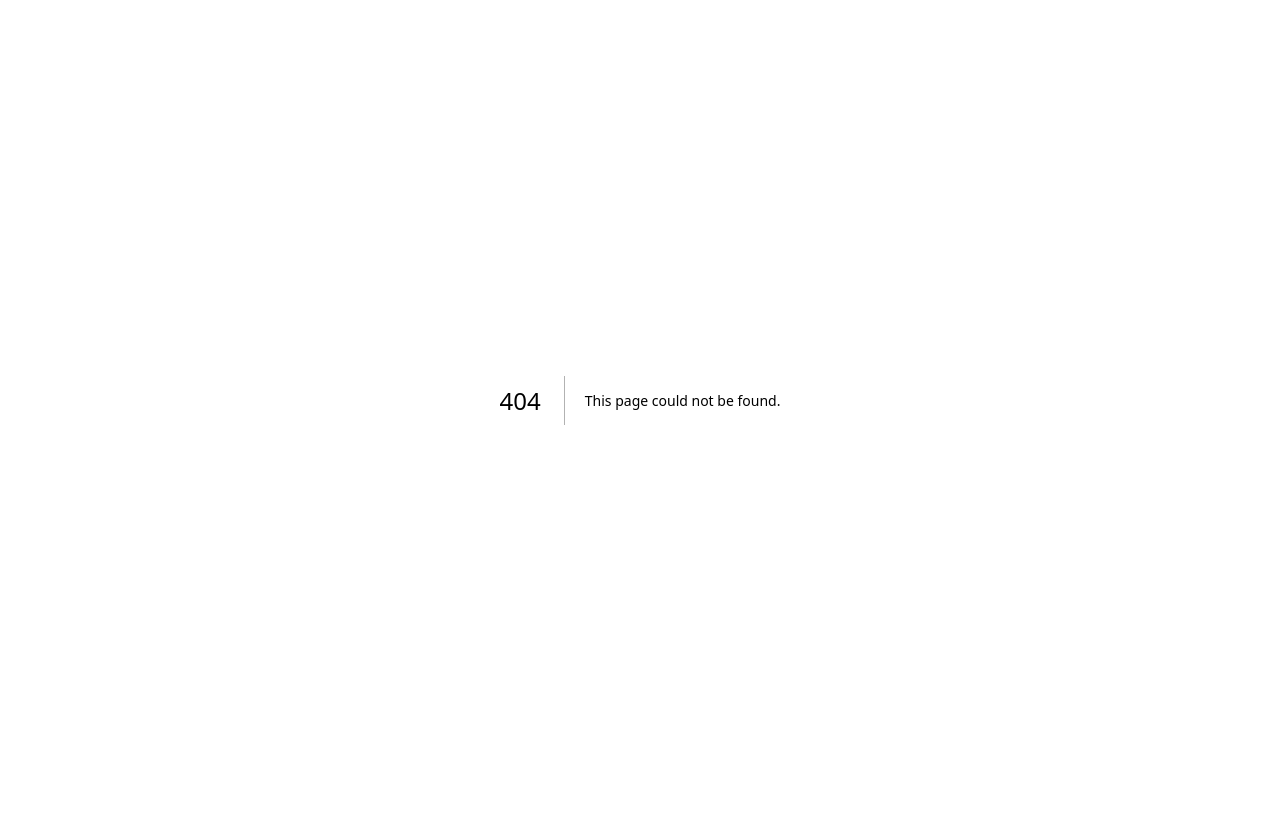
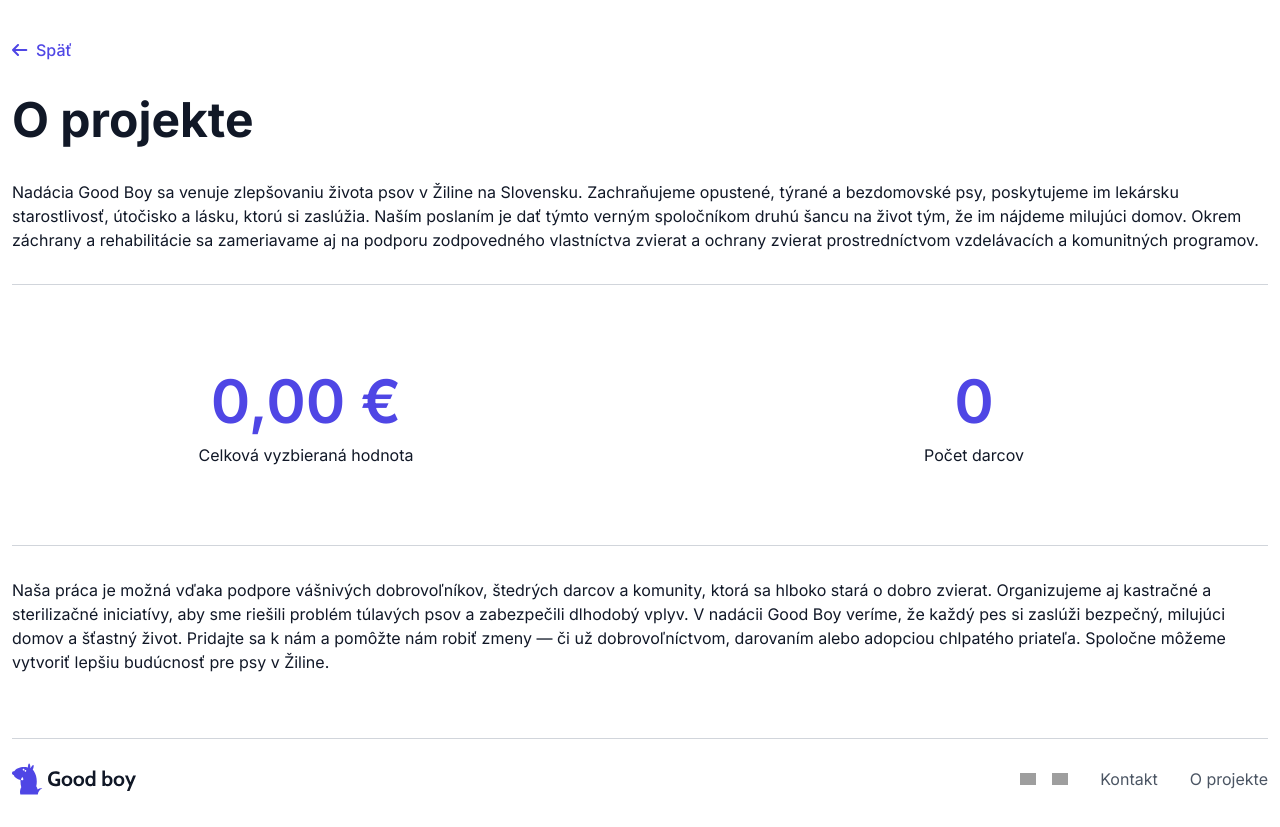
Before and after one commit to peterkomar1337/goodrequest-fe, a Next.js app: page /o-projekte in a window 1280 px wide. Before the commit this address had no page. Before the commit the page ends 800 px from the top, so only its background shows below. Built offline with nearby package versions, Linux system fonts and the light colour scheme; no server answers; grey boxes are pictures that could not be loaded.

Commit message:
feat/about page with the statistics, back link, icons from figma

```diff
--- /dev/null
+++ b/src/app/(content)/layout.module.scss
@@ -0,0 +1,27 @@
+@use "../../styles/variables" as *;
+
+.main {
+  display: flex;
+  flex-direction: column;
+  min-height: 100dvh;
+  padding: 40px 0 32px;
+
+  @media (max-width: $screen-tablet-max) {
+    padding: 24px 0;
+  }
+}
+
+.inner {
+  display: flex;
+  flex: 1;
+  flex-direction: column;
+  gap: 64px;
+
+  @media (max-width: $screen-tablet-max) {
+    gap: 40px;
+  }
+}
+
+.footerWrapper {
+  margin-top: auto;
+}
--- /dev/null
+++ b/src/app/(content)/layout.tsx
@@ -0,0 +1,16 @@
+import { ReactNode } from "react";
+import { Footer } from "@/components/Footer/Footer";
+import styles from "./layout.module.scss";
+
+export default function ContentLayout({ children }: { children: ReactNode }) {
+  return (
+    <main className={styles.main}>
+      <div className={`container ${styles.inner}`}>
+        {children}
+        <div className={styles.footerWrapper}>
+          <Footer />
+        </div>
+      </div>
+    </main>
+  );
+}
--- /dev/null
+++ b/src/app/(content)/o-projekte/page.module.scss
@@ -0,0 +1,24 @@
+@use "../../../styles/variables" as *;
+@use "../../../styles/typography" as *;
+
+.page {
+  display: flex;
+  flex-direction: column;
+  gap: 32px;
+}
+
+.title {
+  @include heading-lead-1;
+}
+
+.text {
+  @include lead-3;
+
+  line-height: 24px;
+  color: $primary-dark;
+}
+
+.stats {
+  border-top: 1px solid $quintarny;
+  border-bottom: 1px solid $quintarny;
+}
--- /dev/null
+++ b/src/app/(content)/o-projekte/page.tsx
@@ -0,0 +1,45 @@
+import type { Metadata } from "next";
+import { BackLink } from "@/components/BackLink/BackLink";
+import { DonationStats } from "@/components/DonationStats/DonationStats";
+import styles from "./page.module.scss";
+
+export const metadata: Metadata = {
+  title: "O projekte | Nadácia Good Boy",
+  description:
+    "Nadácia Good Boy zachraňuje opustené a týrané psy v Žiline. Pozrite si, koľko sa vyzbieralo a koľko darcov sa zapojilo.",
+};
+
+export default function AboutPage() {
+  return (
+    <article className={styles.page}>
+      <BackLink />
+
+      <h1 className={styles.title}>O projekte</h1>
+
+      <p className={styles.text}>
+        Nadácia Good Boy sa venuje zlepšovaniu života psov v Žiline na
+        Slovensku. Zachraňujeme opustené, týrané a bezdomovské psy, poskytujeme
+        im lekársku starostlivosť, útočisko a lásku, ktorú si zaslúžia. Naším
+        poslaním je dať týmto verným spoločníkom druhú šancu na život tým, že im
+        nájdeme milujúci domov. Okrem záchrany a rehabilitácie sa zameriavame aj
+        na podporu zodpovedného vlastníctva zvierat a ochrany zvierat
+        prostredníctvom vzdelávacích a komunitných programov.
+      </p>
+
+      <section className={styles.stats} aria-label="Vyzbierané príspevky">
+        <DonationStats />
+      </section>
+
+      <p className={styles.text}>
+        Naša práca je možná vďaka podpore vášnivých dobrovoľníkov, štedrých
+        darcov a komunity, ktorá sa hlboko stará o dobro zvierat. Organizujeme
+        aj kastračné a sterilizačné iniciatívy, aby sme riešili problém túlavých
+        psov a zabezpečili dlhodobý vplyv. V nadácii Good Boy veríme, že každý
+        pes si zaslúži bezpečný, milujúci domov a šťastný život. Pridajte sa k
+        nám a pomôžte nám robiť zmeny — či už dobrovoľníctvom, darovaním alebo
+        adopciou chlpatého priateľa. Spoločne môžeme vytvoriť lepšiu budúcnosť
+        pre psy v Žiline.
+      </p>
+    </article>
+  );
+}
--- /dev/null
+++ b/src/components/BackLink/BackLink.module.scss
@@ -0,0 +1,20 @@
+@use "../../styles/variables" as *;
+@use "../../styles/typography" as *;
+
+.backLink {
+  @include lead-3;
+
+  display: inline-flex;
+  align-items: center;
+  gap: 8px;
+  color: $primary;
+  font-weight: 500;
+
+  &:hover .icon {
+    transform: translateX(-4px);
+  }
+}
+
+.icon {
+  transition: transform 0.15s ease;
+}
--- /dev/null
+++ b/src/components/BackLink/BackLink.tsx
@@ -0,0 +1,27 @@
+import Link from "next/link";
+import styles from "./BackLink.module.scss";
+
+export function BackLink() {
+  return (
+    <Link href="/" className={styles.backLink}>
+      <svg
+        className={styles.icon}
+        width="16"
+        height="12"
+        viewBox="0 0 16 12"
+        fill="none"
+        aria-hidden="true"
+        focusable="false"
+      >
+        <path
+          d="M14.3333 6H1M6 1L1 6L6 11"
+          stroke="currentColor"
+          strokeWidth="2"
+          strokeLinecap="round"
+          strokeLinejoin="round"
+        />
+      </svg>
+      Späť
+    </Link>
+  );
+}
```
